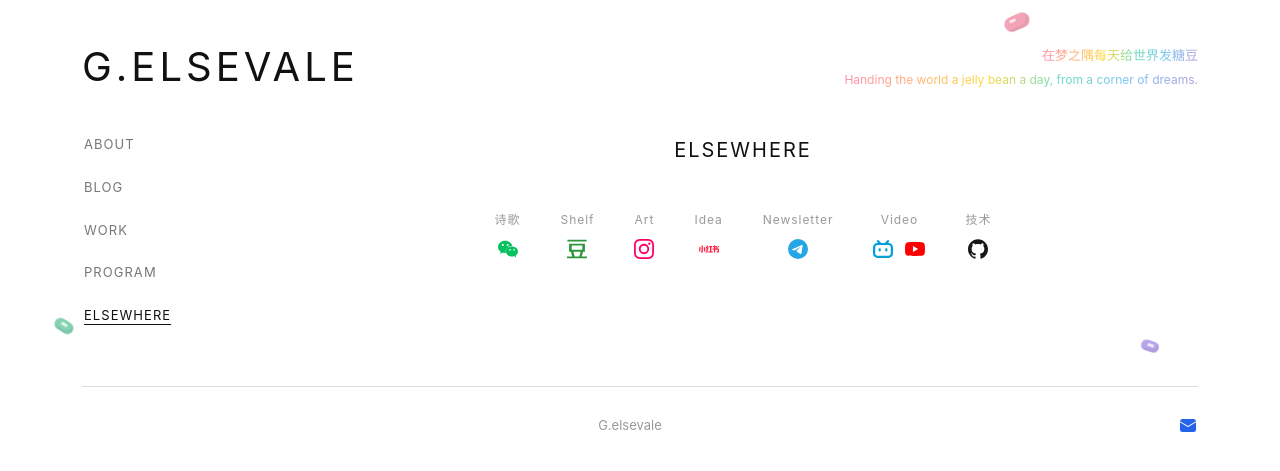
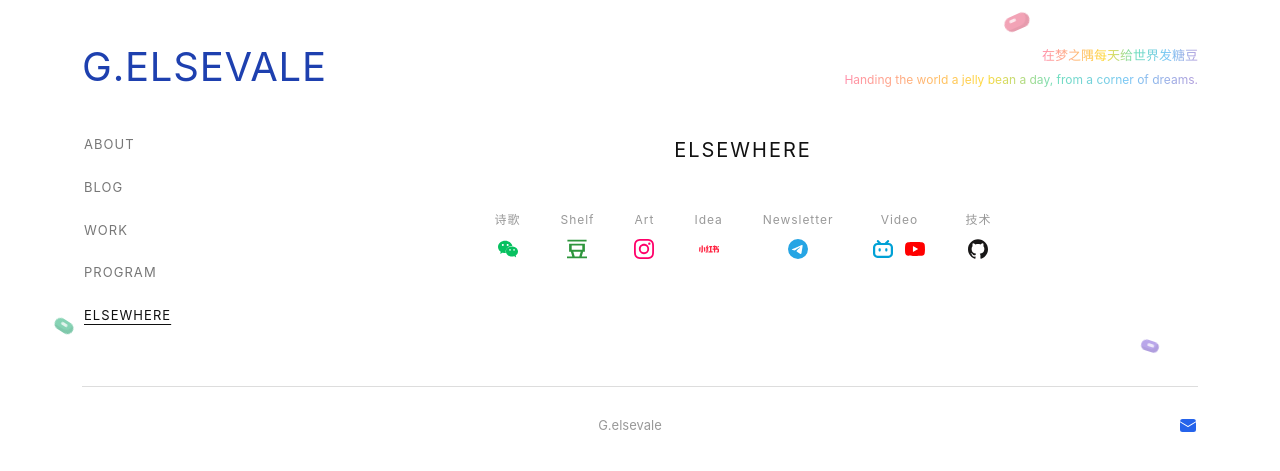
Before and after one commit to 7minami/7minami.github.io, a Jekyll site: the page built from index.html, in a window 1280 px wide. Shown: the top 471 px of the page. Built offline with Jekyll 4.4.1, drawn with Linux system fonts in a browser that asks for light colours.

Commit message:
Site title: dark blue, tighter letter-spacing

```diff
--- a/assets/css/style.css
+++ b/assets/css/style.css
@@ -34,9 +34,9 @@
         font-size: 40px;
         font-weight: 400;
         line-height: 1.15;
-        letter-spacing: 0.1em;
+        letter-spacing: 0.02em;
         text-transform: uppercase;
-        color: #111111;
+        color: #1E40AF;
       }
       .site-tagline-wrap {
         flex: none;
```
